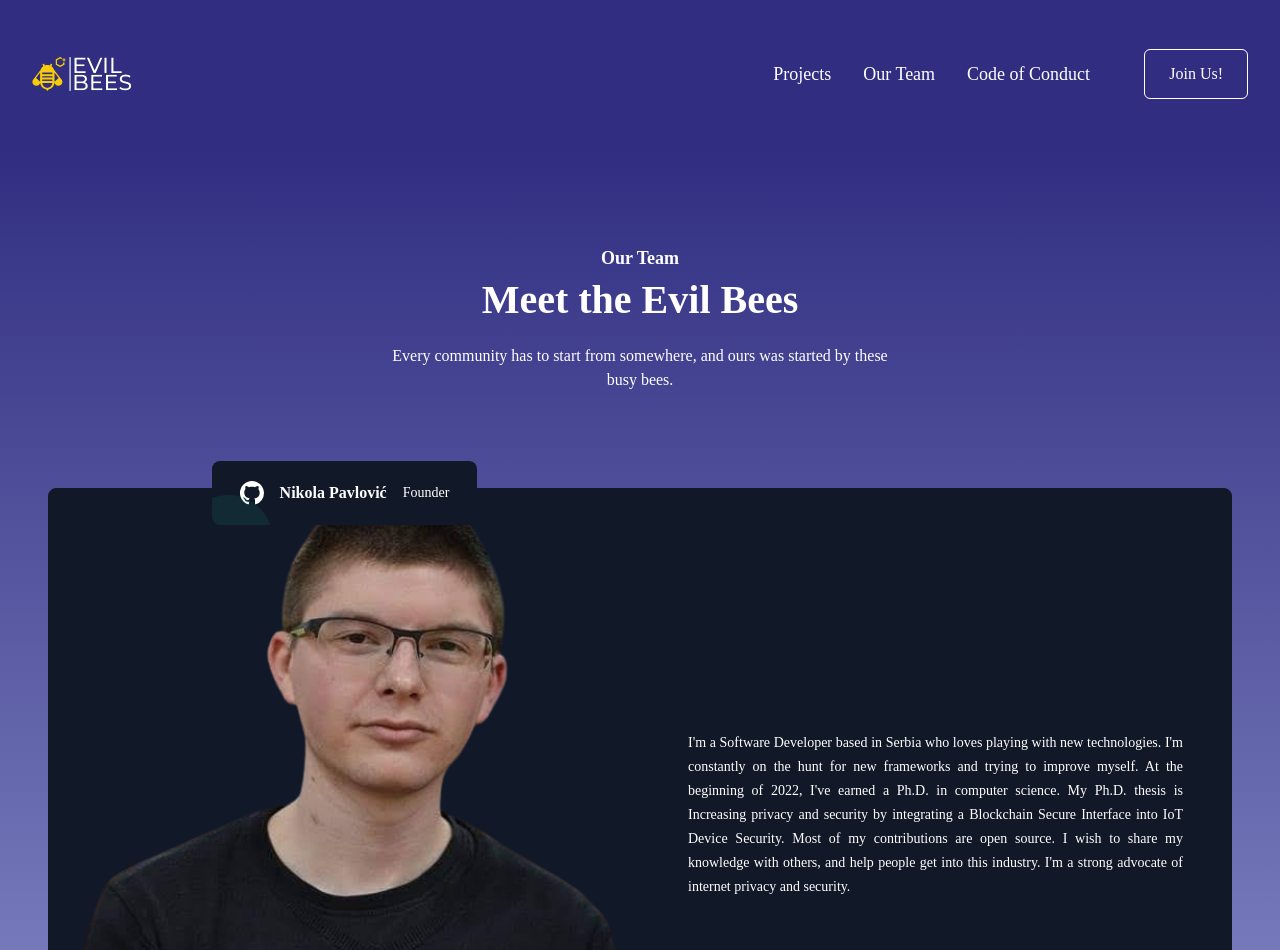
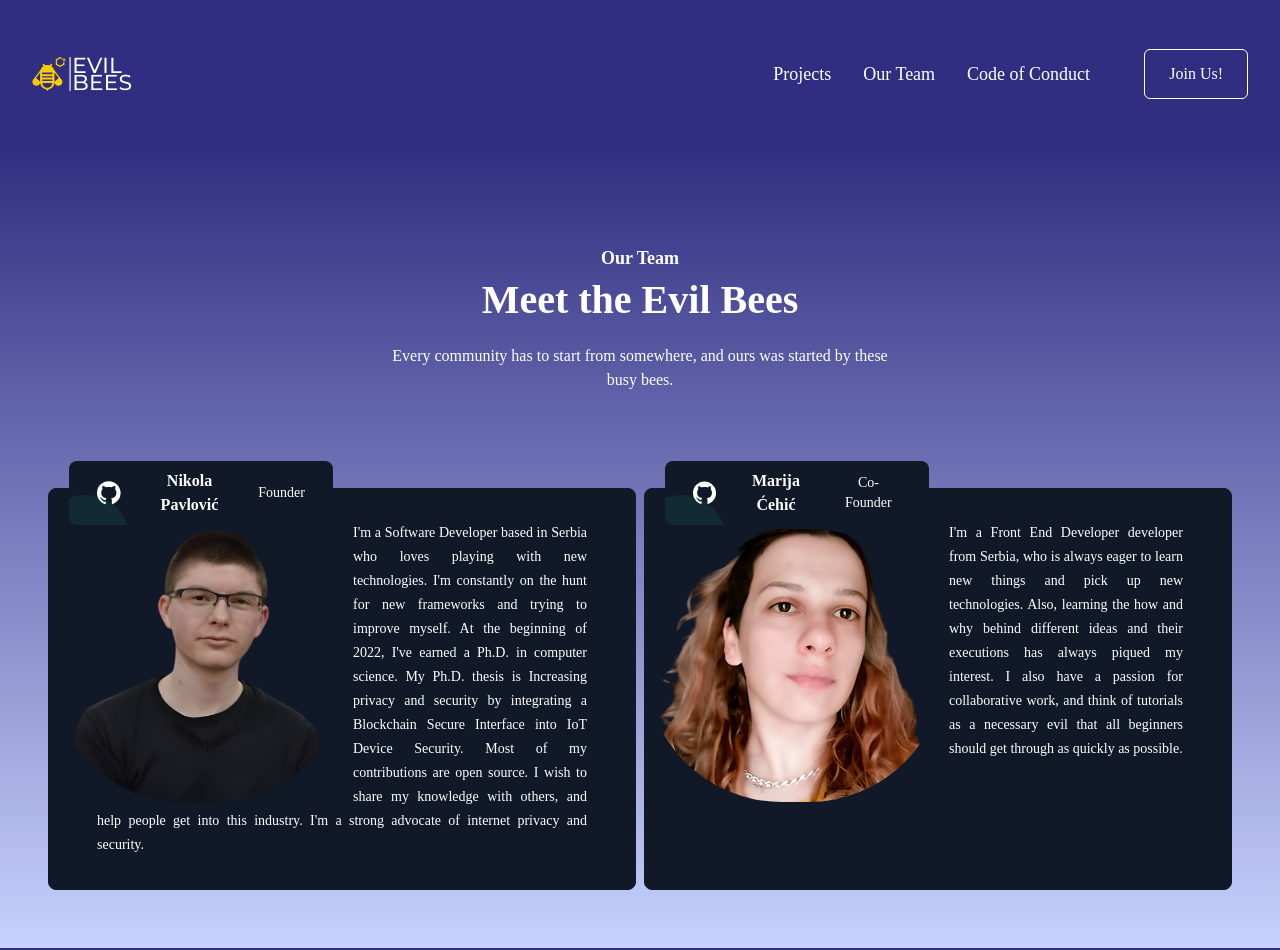
Before and after one commit to nikolap994/evil_bees, a Next.js app: page /our-team in a window 1280 px wide. Shown: the top 950 px of the page. Built offline with nearby package versions, Linux system fonts and the light colour scheme.

Commit message:
Fix teams page

```diff
--- a/pages/our-team.js
+++ b/pages/our-team.js
@@ -11,7 +11,7 @@ export default function OurTeam() {
 				<title>Meet the Evil Bees</title>
 			</Head>
 
-			<section className="bg-gradient-to-b from-indigo-900 to-indigo-200 text-white py-16 md:py-24 lg:py-24 px-8 lg:px-12">
+			<section className="bg-gradient-to-b from-indigo-900 to-indigo-200 text-white py-16 md:py-24 lg:py-24 px-8 lg:px-12 lg:h-screen">
 				<div className="max-w-7xl mx-auto">
 					<div className="-mx-4 flex flex-wrap">
 						<div className="w-full px-4">
@@ -31,22 +31,20 @@ export default function OurTeam() {
 					</div>
 
 					<div className="-mx-4 justify-center">
-						<div className="mx-auto w-full px-4">
+						<div className="mx-auto w-full px-4 grid gap-2 lg:grid-cols-2 md:grid-cols-1">
 							{Object.entries(Team).map(([key, member]) => {
-								const flexDirection =
-									key % 2 === 0 ? "md:flex-row" : "md:flex-row-reverse";
 								return (
 									<div
 										key={key}
-										className={`border rounded-lg border-gray-900 bg-gray-900 mb-16 w-full flex flex-col md:items-center ${flexDirection}`}
+										className="border rounded-lg border-gray-900 bg-gray-900 mb-16 "
 									>
-										<div className="relative rounded-lg md:w-1/2">
+										<div className="relative lg:float-left">
 											<Image
 												src={member.photo}
 												alt={member.name}
 												height="300"
 												width="300"
-												className="w-full"
+												className="rounded-full lg:mr-1 object-center m-auto mt-10"
 												loading="lazy"
 											/>
 											<Link href={member.github}>
@@ -81,7 +79,7 @@ export default function OurTeam() {
 												</div>
 											</Link>
 										</div>
-										<div className="py-8 md:w-1/2 px-6 lg:px-12">
+										<div className="py-8 px-6 md:px-12">
 											<p className="text-justify text-sm leading-6">
 												{member.about}
 											</p>
```
Also changed, not shown: public/team/cehicm.png, public/team/nikolap994.png.
